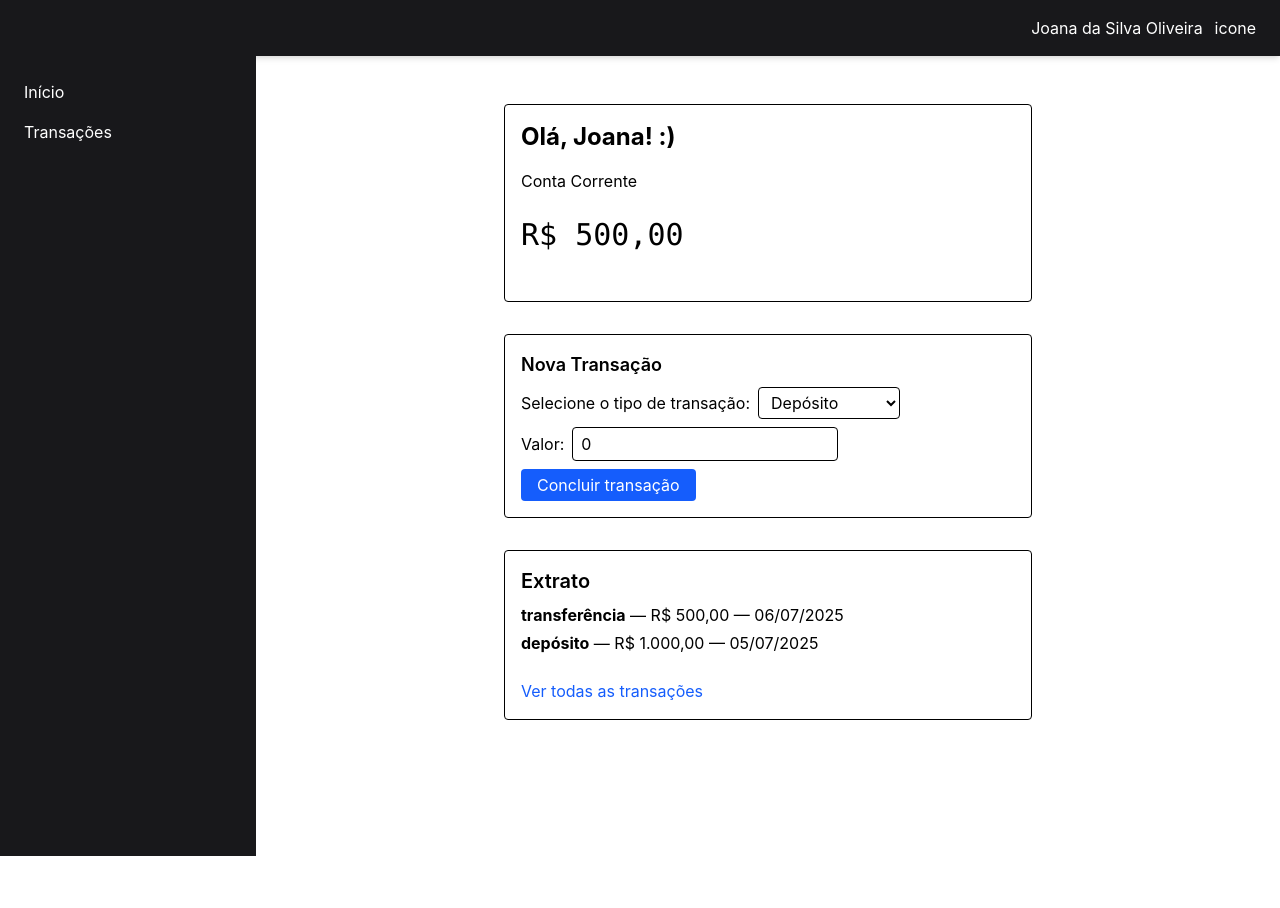
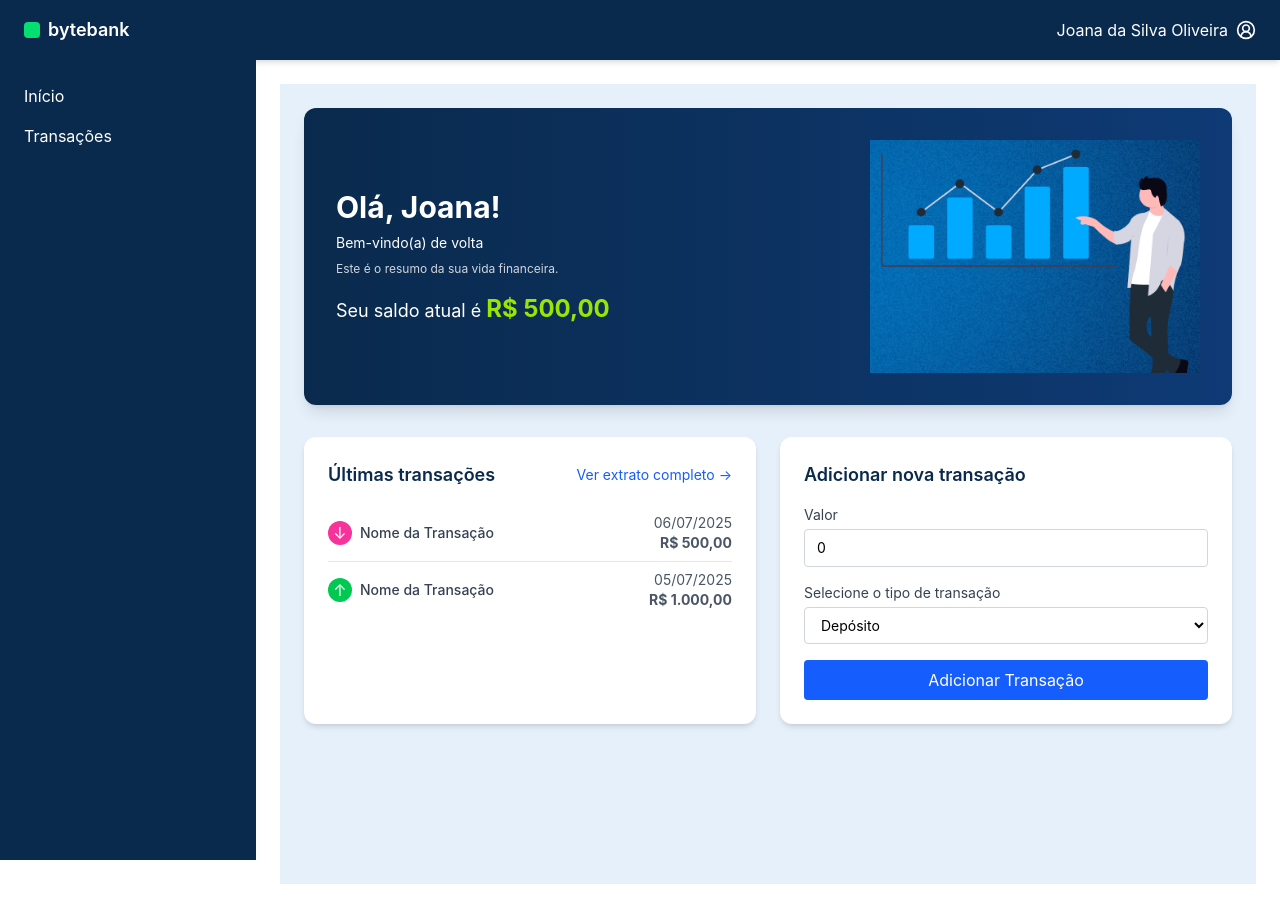
Before and after one commit to camp0sfer/techchallenge, a Next.js app: page / in a window 1280 px wide. Before the commit the page ends 856 px from the top, so only its background shows below. Built offline with nearby package versions, Linux system fonts and the light colour scheme.

Commit message:
commit inicial

```diff
--- a/package.json
+++ b/package.json
@@ -9,6 +9,7 @@
     "lint": "next lint"
   },
   "dependencies": {
+    "lucide-react": "^0.525.0",
     "next": "15.3.4",
     "react": "^19.0.0",
     "react-dom": "^19.0.0"
--- a/src/app/page.tsx
+++ b/src/app/page.tsx
@@ -5,10 +5,12 @@ import { JsonService } from './services/jsonService';
 import NewTransactionForm from '../components/NewTransactionForm';
 import Statement from '../components/Statement';
 import type { Transaction } from './models/transaction';
+import Image from 'next/image';
 
 export default function HomePage() {
   const [transactions, setTransactions] = useState<Transaction[]>([]);
   const [loading, setLoading] = useState(true);
+  const [showNotification, setShowNotification] = useState(false);
 
   useEffect(() => {
     async function fetchTransactions() {
@@ -37,17 +39,49 @@ export default function HomePage() {
     const data = await JsonService.list();
     setTransactions(data);
     setLoading(false);
+    setShowNotification(true); // ← ativa notificação aqui
+    setTimeout(() => setShowNotification(false), 3000);
   }
 
   return (
-    <main className="max-w-xl mx-auto p-6">
-      <div className="mb-8 p-4 border rounded">
-        <h1 className="text-2xl font-bold mb-4">Olá, Joana! :)</h1>
-        <p className="mb-6">Conta Corrente</p>
-        <div className="text-3xl font-mono mb-8">{loading ? '...' : currencyFormatter.format(balance)}</div>
-      </div>
-      {loading ? null : <NewTransactionForm onAdd={handleAddTransaction} />}
-      {loading ? null : <Statement transactions={transactions} />}
+    <main className="min-h-screen bg-[#E6F0FA] p-6">
+      {/* Card superior com saldo */}
+      <section className="bg-gradient-to-r from-[#0A2A4D] to-[#0E3A75] text-white rounded-xl p-8 mb-8 flex justify-between items-center shadow-lg">
+        <div>
+          <h1 className="text-3xl font-bold mb-2">Olá, Joana!</h1>
+          <p className="text-sm mb-2">Bem-vindo(a) de volta</p>
+          <p className="text-xs text-gray-300">Este é o resumo da sua vida financeira.</p>
+          <p className="mt-4 text-lg">
+            Seu saldo atual é{" "}
+            <span className="text-lime-400 font-bold text-2xl">
+              {loading ? "..." : currencyFormatter.format(balance)}
+            </span>
+          </p>
+        </div>
+        {/* Gráfico ilustrativo ou imagem pode ser adicionada aqui */}
+        <div className="hidden md:block">
+          <Image
+            src="/images/imagem-bytebank.png"
+            alt="Gráfico de finanças"
+            width={330}
+            height={280}
+            priority
+          />
+        </div>
+      </section>
+
+      {/* Grid com extrato + nova transação */}
+      <section className="grid grid-cols-1 md:grid-cols-2 gap-6">
+        {!loading && <Statement transactions={transactions} />}
+        {!loading && <NewTransactionForm onAdd={handleAddTransaction} />}
+      </section>
+
+      {/* 🔔 Notificação visível sempre que ativa */}
+      {showNotification && (
+        <div className="fixed top-6 left-1/2 transform -translate-x-1/2 bg-green-500 text-white px-4 py-2 rounded shadow-lg z-[9999]">
+          Transação concluída com sucesso!
+        </div>
+      )}
     </main>
   );
 }
--- a/src/components/NewTransactionForm.tsx
+++ b/src/components/NewTransactionForm.tsx
@@ -1,6 +1,6 @@
 "use client";
 
-import { useState } from "react";
+import { useEffect, useState } from "react";
 import type { TransactionType } from "../app/models/transaction";
 
 interface NewTransactionFormProps {
@@ -16,49 +16,92 @@ export default function NewTransactionForm({ onAdd }: NewTransactionFormProps) {
   const [type, setType] = useState<TransactionType>("depósito");
   const [amount, setAmount] = useState(0);
   const [loading, setLoading] = useState(false);
+  const [showModal, setShowModal] = useState(false);
 
   function resetForm() {
     setType("depósito");
     setAmount(0);
   }
 
-  async function handleSubmit(e: React.FormEvent<HTMLFormElement>) {
-    e.preventDefault();
+  async function confirmTransaction() {
     setLoading(true);
+    setShowModal(false);
     await onAdd({ type, amount, date: getTodayISO() });
     setLoading(false);
     resetForm();
   }
 
+
+  function handleSubmit(e: React.FormEvent<HTMLFormElement>) {
+    e.preventDefault();
+    if (amount <= 0) return;
+    setShowModal(true); // Abre modal ao invés de enviar direto
+  }
+
   return (
-    <form onSubmit={handleSubmit} className="mb-8 p-4 border rounded">
-      <h2 className="text-lg font-semibold mb-2">Nova Transação</h2>
-      <div className="mb-2">
-        <label className="mr-2">Selecione o tipo de transação:</label>
+    <>
+      {/* Formulário */}
+      <form onSubmit={handleSubmit} className="bg-white p-6 rounded-xl shadow-md relative">
+        <h2 className="text-lg font-semibold text-[#0A2A4D] mb-4">Adicionar nova transação</h2>
+
+        <div className="mb-4">
+          <label className="block mb-1 text-sm text-gray-700">Valor</label>
+          <input
+            type="number"
+            value={amount}
+            onChange={(e) => setAmount(Number(e.target.value))}
+            className="w-full border border-gray-300 rounded px-3 py-2 text-sm"
+            min="0"
+            step="0.01"
+            required
+          />
+        </div>
+
+        <div className="mb-4">
+          <label className="block mb-1 text-sm text-gray-700">Selecione o tipo de transação</label>
           <select
             value={type}
-          onChange={e => setType(e.target.value as TransactionType)}
-          className="border rounded px-2 py-1"
+            onChange={(e) => setType(e.target.value as TransactionType)}
+            className="w-full border border-gray-300 rounded px-3 py-2 text-sm"
           >
             <option value="depósito">Depósito</option>
             <option value="transferência">Transferência</option>
           </select>
         </div>
-      <div className="mb-2">
-        <label className="mr-2">Valor:</label>
-        <input
-          type="number"
-          value={amount}
-          onChange={e => setAmount(Number(e.target.value))}
-          className="border rounded px-2 py-1"
-          min="0"
-          step="0.01"
-          required
-        />
-      </div>
-      <button type="submit" className="bg-blue-600 text-white px-4 py-1 rounded" disabled={loading}>
-        {loading ? "Aguarde..." : "Concluir transação"}
+
+        <button
+          type="submit"
+          disabled={loading}
+          className="w-full bg-blue-600 text-white py-2 rounded hover:bg-blue-700 transition"
+        >
+          {loading ? "Aguarde..." : "Adicionar Transação"}
         </button>
       </form>
+
+      {/* Modal de Confirmação */}
+      {showModal && (
+        <div className="fixed inset-0 flex items-center justify-center bg-opacity-50 z-50">
+          <div className="bg-white p-6 rounded-xl shadow-lg max-w-sm w-full text-center">
+            <h3 className="text-lg font-semibold mb-4">Confirmar transação</h3>
+            <p className="mb-6">Tem certeza que deseja adicionar esta transação?</p>
+            <div className="flex justify-center gap-4">
+              <button
+                onClick={() => setShowModal(false)}
+                className="px-4 py-2 rounded bg-gray-300 hover:bg-gray-400"
+              >
+                Cancelar
+              </button>
+              <button
+                onClick={confirmTransaction}
+                className="px-4 py-2 rounded bg-blue-600 text-white hover:bg-blue-700"
+              >
+                Confirmar
+              </button>
+            </div>
+          </div>
+        </div>
+      )}
+
+    </>
   );
 }
--- a/src/components/Statement.tsx
+++ b/src/components/Statement.tsx
@@ -20,22 +20,37 @@ export default function Statement({ transactions, limit = 5 }: StatementProps) {
     minimumFractionDigits: 2,
   });
   return (
-    <div className="mb-8 p-4 border rounded">
-      <h2 className="text-xl font-semibold mb-2">Extrato</h2>
+    <div className="bg-white p-6 rounded-xl shadow-md">
+      <div className="flex justify-between items-center mb-4">
+        <h2 className="text-lg font-semibold text-[#0A2A4D]">Últimas transações</h2>
+        <Link href="/transactions" className="text-sm text-blue-600 hover:underline">
+          Ver extrato completo →
+        </Link>
+      </div>
       {lastTransactions.length === 0 ? (
-        <p className="mb-6 text-gray-500">Nenhuma transação encontrada.</p>
+        <p className="text-gray-500">Nenhuma transação encontrada.</p>
       ) : (
-        <ul className="mb-6">
-          {lastTransactions.map(t => (
-            <li key={t.id} className="mb-1">
-              <span className="font-bold">{t.type}</span> — {currencyFormatter.format(t.amount)} — {t.date}
+        <ul className="divide-y divide-gray-200">
+          {lastTransactions.map((t) => (
+            <li key={t.id} className="py-2 flex items-center justify-between">
+              <div className="flex items-center space-x-2">
+                <span
+                  className={`w-6 h-6 flex items-center justify-center rounded-full text-white ${
+                    t.type === "depósito" ? "bg-green-500" : "bg-pink-500"
+                  }`}
+                >
+                  {t.type === "depósito" ? "↑" : "↓"}
+                </span>
+                <span className="text-sm font-medium text-gray-700">Nome da Transação</span>
+              </div>
+              <div className="text-sm text-gray-600 text-right">
+                <p>{t.date}</p>
+                <p className="font-bold">{currencyFormatter.format(t.amount)}</p>
+              </div>
             </li>
           ))}
         </ul>
       )}
-      <Link href="/transactions" className="text-blue-600 hover:underline">
-        Ver todas as transações
-      </Link>
     </div>
   );
 }
--- a/src/components/header/index.tsx
+++ b/src/components/header/index.tsx
@@ -1,4 +1,5 @@
 import React from 'react';
+import { UserCircle2 } from 'lucide-react'; // ou outro ícone que preferir
 
 interface HeaderProps {
   userName: string;
@@ -6,11 +7,18 @@ interface HeaderProps {
 
 export const Header: React.FC<HeaderProps> = ({ userName }) => {
   return (
-    <header className="w-full bg-zinc-900 text-white px-6 py-4 flex justify-end items-center shadow-md">
-            <div className="flex items-center space-x-3">
-            <span className="text-sm md:text-base">{userName}</span>
-            <span>icone</span>
-        </div>
+    <header className="w-full bg-[#0A2A4D] text-white px-6 py-4 flex justify-between items-center shadow-md">
+      {/* Logo */}
+      <div className="flex items-center space-x-2">
+        <div className="w-4 h-4 bg-green-400 rounded-sm" />
+        <span className="text-lg font-semibold">bytebank</span>
+      </div>
+
+      {/* Nome do usuário + ícone */}
+      <div className="flex items-center space-x-2">
+        <span className="text-sm md:text-base">{userName}</span>
+        <UserCircle2 size={20} />
+      </div>
     </header>
   );
 };
--- a/src/components/sidebar/index.tsx
+++ b/src/components/sidebar/index.tsx
@@ -3,7 +3,7 @@ import Link from 'next/link';
 
 export const Sidebar = () => {
 	return (
-		<aside className="bg-zinc-900 text-white w-64 h-screen p-6">
+		<aside className="bg-[#0A2A4D] text-white w-64 h-screen p-6">
 			<nav>
 				<ul className="space-y-4">
 					<li><Link href="/" className="hover:text-gray-300">Início</Link></li>
```
Also changed, not shown: public/images/imagem-bytebank.png (added), 1 other file (tests, documents, lock files or other folders). Lines whose indentation alone changed are shown as unchanged.
